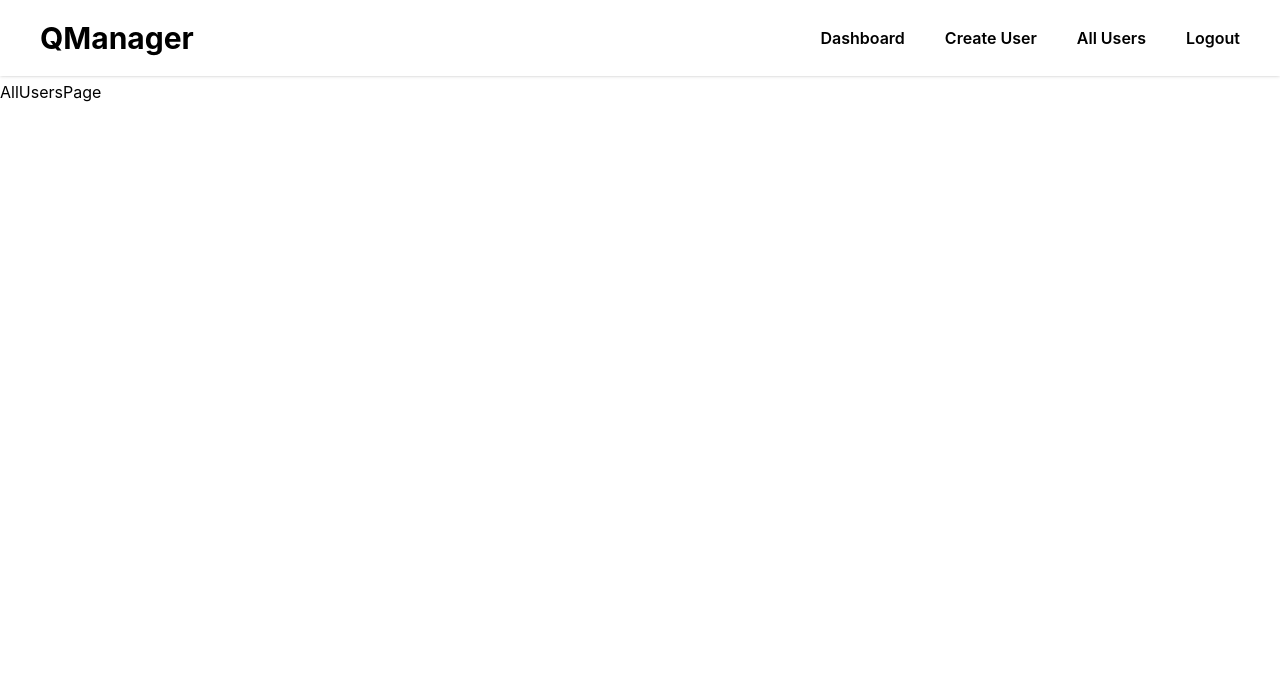
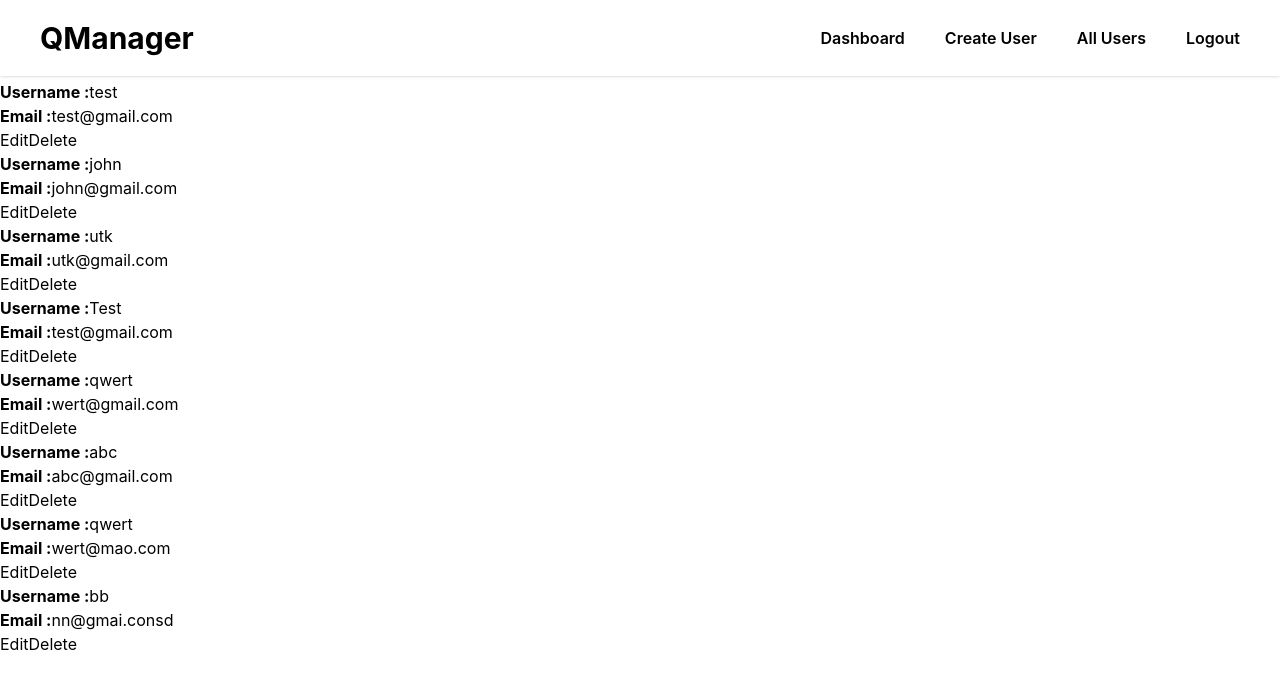
Before and after one commit to Sarvesh-1999/React-11-JNO-JRERTD-M5, a React (Vite) app: page /all-users in a window 1280 px wide. Shown: the top 688 px of the page. Built offline with nearby package versions, Linux system fonts and the light colour scheme; data requests are answered from the project's data file; sample sign-in values are in the browser's storage.

Commit message:
get and delete user

```diff
--- a/backend/db.json
+++ b/backend/db.json
@@ -17,6 +17,36 @@
       "email": "utk@gmail.com",
       "password": "123",
       "id": "7-LB4CzJTXg"
+    },
+    {
+      "username": "Test",
+      "email": "test@gmail.com",
+      "password": "123",
+      "id": "jHTLAIBDNMA"
+    },
+    {
+      "username": "qwert",
+      "email": "wert@gmail.com",
+      "password": "12345",
+      "id": "ebel0XLt3H8"
+    },
+    {
+      "username": "abc",
+      "email": "abc@gmail.com",
+      "password": "123",
+      "id": "4ykv8n52fA0"
+    },
+    {
+      "username": "qwert",
+      "email": "wert@mao.com",
+      "password": "34567",
+      "id": "VDTv9SP8p88"
+    },
+    {
+      "username": "bb",
+      "email": "nn@gmai.consd",
+      "password": "y78y78",
+      "id": "XK1txsm0OAQ"
     }
   ],
   "$schema": "./node_modules/json-server/schema.json"
--- a/package.json
+++ b/package.json
@@ -13,6 +13,7 @@
   "dependencies": {
     "@reduxjs/toolkit": "^2.11.2",
     "@tailwindcss/vite": "^4.2.1",
+    "axios": "^1.14.0",
     "json-server": "^1.0.0-beta.15",
     "react": "^19.2.0",
     "react-dom": "^19.2.0",
--- /dev/null
+++ b/src/AllTopics/20_CrudApp/components/loader/Loader.jsx
@@ -0,0 +1,11 @@
+import styles from "./Loader.module.css";
+
+const Loader = () => {
+  return (
+    <section className="h-screen w-full grid place-items-center">
+      <div className={styles.loader}></div>
+    </section>
+  );
+};
+
+export default Loader;
--- /dev/null
+++ b/src/AllTopics/20_CrudApp/components/loader/Loader.module.css
@@ -0,0 +1,16 @@
+.loader {
+  height: 80px;
+  width: 80px;
+  border: 8px solid gainsboro;
+  border-top: 8px solid gray;
+  border-radius: 50%;
+  animation-name: spinner;
+  animation-timing-function: linear;
+  animation-duration: 1s;
+  animation-iteration-count: infinite;
+}
+@keyframes spinner {
+  to {
+    transform: rotate(360deg);
+  }
+}
--- a/src/AllTopics/20_CrudApp/pages/AllUsersPage.jsx
+++ b/src/AllTopics/20_CrudApp/pages/AllUsersPage.jsx
@@ -1,5 +1,72 @@
+import { useEffect, useState } from "react";
+import axios from "axios";
+import Loader from "../components/loader/Loader";
+
 const AllUsersPage = () => {
-  return <section className="pt-20">AllUsersPage</section>;
+  const [allUsers, setAllUsers] = useState([]);
+  const [loading, setLoading] = useState(false);
+
+  async function getUsers() {
+    setLoading(true);
+    try {
+      let resp = await axios.get("http://localhost:9000/users");
+      console.log(resp);
+
+      setTimeout(() => {
+        setAllUsers(resp.data);
+        setLoading(false);
+      }, 2000);
+    } catch (error) {
+      console.log(error);
+      setAllUsers([]);
+    } finally {
+      // setLoading(false);
+    }
+  }
+
+  async function deleteUser(id) {
+    try {
+      let resp = await axios.delete(`http://localhost:9000/users/${id}`);
+      console.log(resp);
+    } catch (error) {
+      console.log(error);
+    }
+  }
+
+  useEffect(() => {
+    getUsers();
+  }, []);
+
+  if (loading) {
+    return <Loader />;
+  }
+
+  return (
+    <section className="pt-20">
+      {allUsers.length === 0 ? (
+        <p>No users available</p>
+      ) : (
+        allUsers.map((user) => {
+          return (
+            <div key={user.id}>
+              <p>
+                <strong>Username :</strong>
+                {user.username}
+              </p>
+              <p>
+                <strong>Email :</strong>
+                {user.email}
+              </p>
+              <div>
+                <button>Edit</button>
+                <button onClick={() => deleteUser(user.id)}>Delete</button>
+              </div>
+            </div>
+          );
+        })
+      )}
+    </section>
+  );
 };
 
 export default AllUsersPage;
--- a/src/AllTopics/20_CrudApp/pages/CreateUserPage.jsx
+++ b/src/AllTopics/20_CrudApp/pages/CreateUserPage.jsx
@@ -1,4 +1,6 @@
 import { useState } from "react";
+import { useNavigate } from "react-router-dom";
+import axios from "axios";
 
 const CreateUserPage = () => {
   const [formData, setFormData] = useState({
@@ -12,30 +14,16 @@ const CreateUserPage = () => {
     setFormData({ ...formData, [name]: value });
   };
 
+  const navigate = useNavigate();
+
   const handleCreateUser = async (e) => {
     e.preventDefault();
     console.log(formData);
-
     try {
-      //! using fetch method
-      let resp = await fetch("http://localhost:9000/users", {
-        method: "POST",
-        headers: {
-          "Content-Type": "application/json",
-        },
-        body: JSON.stringify(formData),
-      });
+      //! USING AXIOS
+      let resp = await axios.post("http://localhost:9000/users", formData);
       console.log(resp);
-
-      {
-        /*
-    ! using axios
-
-    let resp = await axios.post("http://localhost:9000/users" , formData);
-    console.log(resp)
-
-    */
-      }
+      navigate("/all-users");
     } catch (error) {
       console.log(error);
     }
@@ -48,7 +36,7 @@ const CreateUserPage = () => {
       </header>
 
       <article>
-        <form onSubmit={handleCreateUser}>
+        <form>
           <div>
             <label htmlFor="username">Username</label>
             <input
@@ -83,7 +71,9 @@ const CreateUserPage = () => {
             />
           </div>
           <div>
-            <button>Create</button>
+            <button type="button" onClick={handleCreateUser}>
+              Create
+            </button>
           </div>
         </form>
       </article>
--- a/src/AllTopics/20_CrudApp/pages/Dashboard.jsx
+++ b/src/AllTopics/20_CrudApp/pages/Dashboard.jsx
@@ -4,7 +4,6 @@ import Sorting from "../components/Sorting";
 import Pagination from "../components/Pagination";
 import { usePosts } from "../hooks/usePosts";
 import { useDebounce } from "../hooks/useDebounce";
-import { Link } from "react-router-dom";
 
 const Dashboard = () => {
   const [query, setQuery] = useState("");
@@ -24,8 +23,6 @@ const Dashboard = () => {
             Manage and explore posts efficiently
           </p>
         </div>
-
-
       </header>
 
       {/* CONTROLS */}
```
Also changed, not shown: 1 other file (tests, documents, lock files or other folders).
